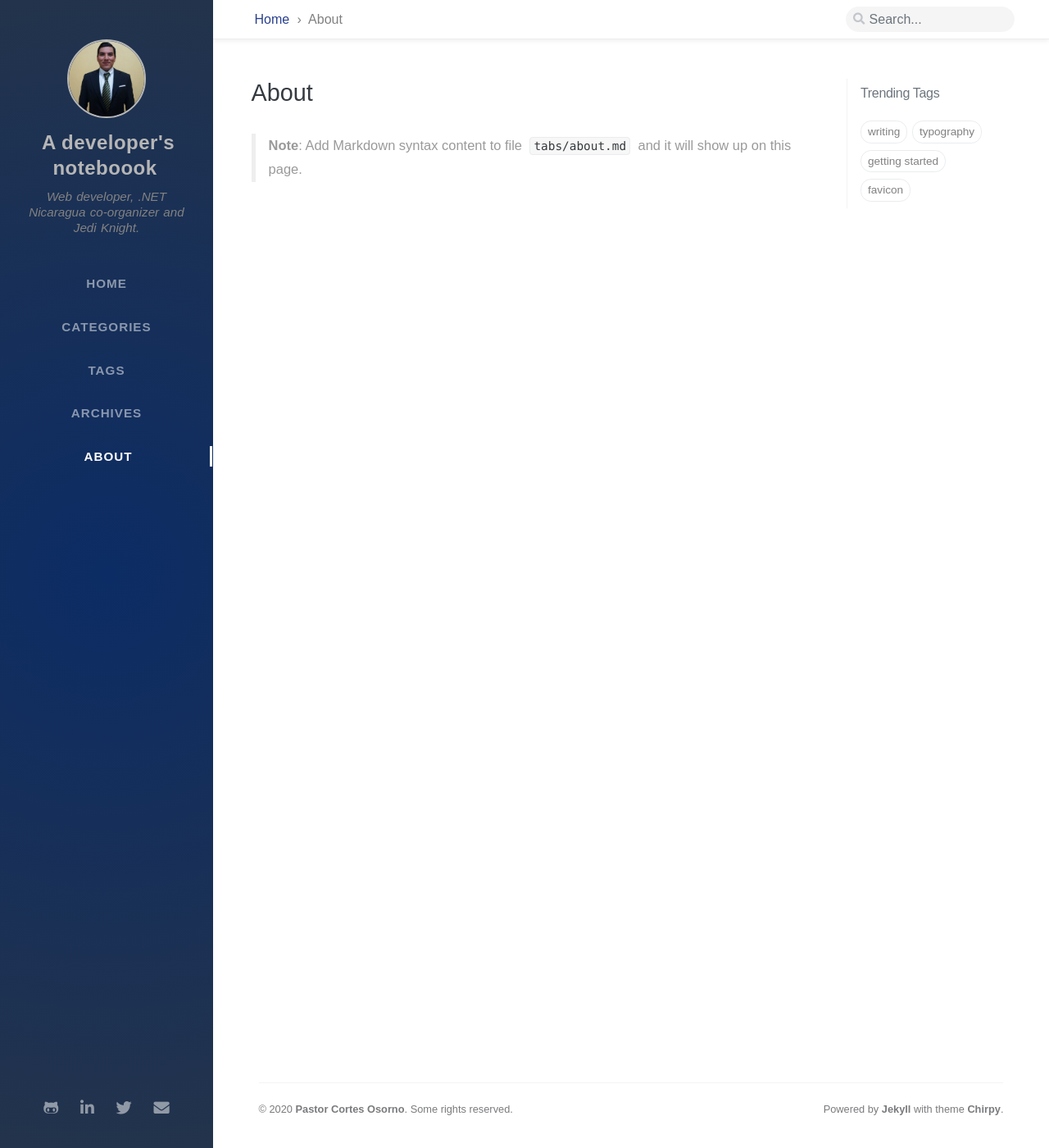
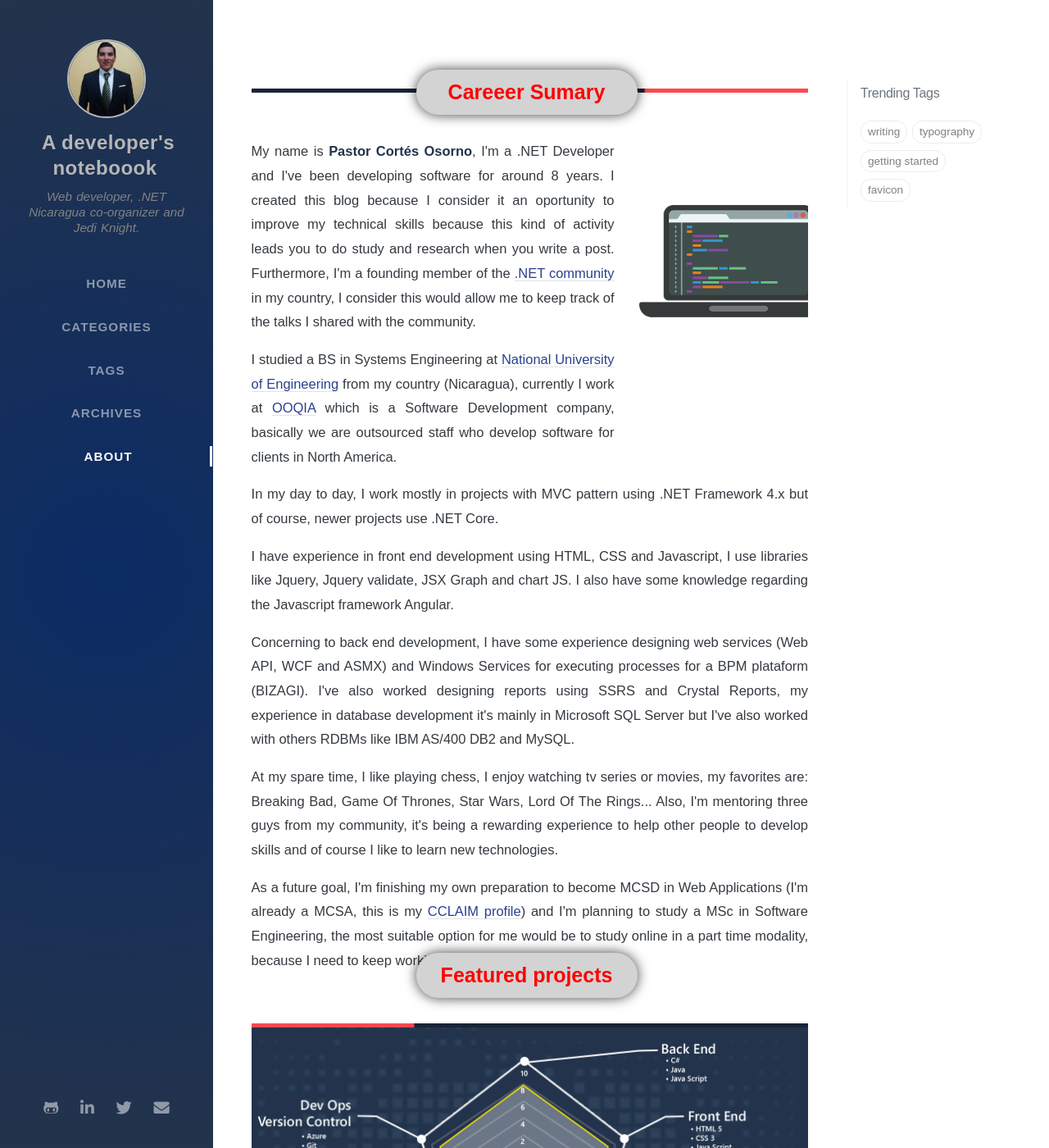
Before and after one commit to pac09/pac09.github.io, a Jekyll site: the page built from tabs/about.md, in a window 1280 px wide and 1400 px high. Shown: the whole window at 82% size. Built offline with Jekyll 4.4.1, drawn with Linux system fonts in a browser that asks for light colours; nearby versions of some CDN libraries; some web fonts are replaced; comment, search, counter and statistics services are not loaded; some of the changed text lies outside the part shown.

Commit message:
About Me page modifications

```diff
--- a/_includes/footer.html
+++ b/_includes/footer.html
@@ -21,10 +21,8 @@
 
     <div class="footer-right">
       <p class="mb-0">
-        Powered by
-        <a href="https://jekyllrb.com" target="_blank">Jekyll</a>
-        with theme
-        <a href="https://github.com/cotes2020/jekyll-theme-chirpy/">Chirpy</a>.
+        Designed with ♥ by
+        <a href="https://www.carazodesign.com/" target="_blank">Carazo & Gomez Design</a>.
       </p>
     </div>
 
--- a/_includes/head.html
+++ b/_includes/head.html
@@ -54,6 +54,8 @@
     crossorigin="anonymous">
 
   <link rel="preload" as="style" href="{{ site.baseurl }}/assets/css/main.css">
+  <link rel="preload" as="style" href="{{ site.baseurl }}/assets/css/custom-styles.css">
+
 
   <link rel="stylesheet"
     href="https://cdn.jsdelivr.net/npm/bootstrap@4.0.0/dist/css/bootstrap.min.css"
@@ -65,6 +67,7 @@
     crossorigin="anonymous">
 
   <link rel="stylesheet" href="{{ site.baseurl }}/assets/css/main.css">
+  <link rel="stylesheet" href="{{ site.baseurl }}/assets/css/custom-styles.css">
 
   {% if page.layout == 'home' %}
     <link rel="preload" href="{{ site.baseurl }}/assets/css/home.css" as="style">
--- /dev/null
+++ b/assets/css/custom-styles.scss
@@ -0,0 +1,51 @@
+---
+---
+
+.custom-section-heading {
+    -webkit-box-shadow: 0px 0px 15px 0px rgba(0,0,0,0.75);
+    -moz-box-shadow: 0px 0px 15px 0px rgba(0,0,0,0.75);
+    box-shadow: 0px 0px 15px 0px rgba(0,0,0,0.75);
+    background-color: #d3d3d3;
+    border-radius: 35px;
+    color: #ff0000;
+    font-size: 25px;
+    left: 0;
+    margin-left: auto;
+    margin-right: auto;
+    padding: 5px 15px;
+    position: absolute;
+    right: 0;
+    width: 270px;
+    text-align: center;
+    z-index: 2;
+}
+    .custom-section-heading:nth-child(2n+1) {
+        margin-top: -430px;
+    }
+    .custom-section-heading:nth-child(2n+2) {
+        margin-top: -30px;
+    }
+    .custom-section-heading:last-of-type {
+        margin-top: -40px;
+    }
+    .custom-section-heading:first-of-type {
+        margin-top: -40px;
+    }
+
+strong.personal-name {
+    color: #23334b;
+}
+
+//
+@media (max-width: 767px) {
+    .custom-laptop-code{
+        margin: 1em 0 1em 0;
+    }
+}
+
+// Medium devices (tablets, 768px and up)
+@media (min-width: 768px) {
+    .custom-laptop-code{
+        margin-top: 5em;
+    }
+}
--- a/assets/css/main.scss
+++ b/assets/css/main.scss
@@ -1359,8 +1359,8 @@ table {
     -ms-flex-pack: normal !important;
     justify-content: normal !important;
     >a {
-      width: 6.2rem;
-      height: 6.2rem;
+      width: 10.2rem;
+      height: 10.2rem;
     }
   }
 
--- a/tabs/about.md
+++ b/tabs/about.md
@@ -1,5 +1,10 @@
 ---
-title: About
+title:
+output:
+  html_document:
+     css: font-awesome-4.4.0/css/font-awesome.css
+     self_contained: yes
+
 
 # The About page
 # v2.0
@@ -7,5 +12,62 @@ title: About
 # © 2017-2019 Cotes Chung
 # MIT License
 ---
+<picture>
+  <source media="(max-width:575.98px)" srcset="/assets/img/custom/mobile-separator-01.png">
+  <img class="img-fluid" src="/assets/img/custom/separator-01.png" alt="background">
+</picture>
+<div class="custom-section-heading"><strong>Careeer Sumary</strong></div>
 
-> **Note**: Add Markdown syntax content to file `tabs/about.md` and it will show up on this page.
+<br />
+
+<div class="row">
+  <div class="col-xs-12 col-md-8 col-lg-8">
+    <p class="text-justify">My name is <strong class="personal-name">Pastor Cortés Osorno</strong>, I'm a .NET Developer and I've been developing software for around 8 years. I created this blog because I consider it an oportunity to improve my technical skills because this kind of activity leads you to do study and research when you write a post. Furthermore, I'm a founding member of the <a href="https://www.meetup.com/DotNetNicaragua/" target="_blank">.NET community</a> in my country, I consider this would allow me to keep track of the talks I shared with the community.</p>
+
+    <p class="text-justify">I studied a BS in Systems Engineering at <a href="https://www.uni.edu.ni/#/" target="_blank">National University of Engineering</a> from my country (Nicaragua), currently I work at <a href="http://ooqia.com/" target="_blank">OOQIA</a> which is a Software Development company, basically we are outsourced staff who develop software for clients in North America.</p>
+  </div>
+  <div class="col-xs-12 col-md-4 col-lg-4">
+    <picture>
+      <source media="(max-width:767px)" srcset="/assets/img/custom/mobile-laptop-code.png">
+      <img class="img-fluid custom-laptop-code" src="/assets/img/custom/laptop-code.png" alt="background">
+    </picture>
+  </div>
+</div>
+
+<p class="text-justify">In my day to day, I work mostly in projects with MVC pattern using .NET Framework 4.x but of course, newer projects use .NET Core.</p>
+
+<p class="text-justify">I have experience in front end development using HTML, CSS and Javascript, I use libraries like Jquery, Jquery validate, JSX Graph and chart JS. I also have some knowledge regarding the Javascript framework Angular.</p>
+
+<p class="text-justify">Concerning to back end development, I have some experience designing web services (Web API, WCF and ASMX) and Windows Services for executing processes for a BPM plataform (BIZAGI). I've also worked designing reports using SSRS and Crystal Reports, my experience in database development it's mainly in Microsoft SQL Server but I've also worked with others RDBMs like IBM AS/400 DB2 and MySQL.</p>
+
+<p class="text-justify">At my spare time, I like playing chess, I enjoy watching tv series or movies, my favorites are: Breaking Bad, Game Of Thrones, Star Wars, Lord Of The Rings... Also, I'm mentoring three guys from my community, it's being a rewarding experience to help other people to develop skills and of course I like to learn new technologies.</p>
+
+<p class="text-justify">As a future goal, I'm finishing my own preparation to become MCSD in Web Applications (I'm already a MCSA, this is my <a href="https://www.youracclaim.com/users/pastor-cortes-osorno/badges" target="_blank">CCLAIM profile</a>) and I'm planning to study a MSc in Software Engineering, the most suitable option for me would be to study online in a part time modality, because I need to keep working.</p>
+
+<br />
+
+<picture>
+  <source media="(max-width:575.98px)" srcset="/assets/img/custom/mobile-background-skills.png">
+  <img class="img-fluid" src="/assets/img/custom/background-skills.png" alt="background">
+</picture>
+
+<div class="custom-section-heading"><strong>Skills & Tools</strong></div>
+<div class="custom-section-heading"><strong>Featured projects</strong></div>
+
+<br />
+
+Lorem Ipsum dolor sit ammet
+
+<br />
+
+<picture>
+  <source media="(max-width:575.98px)" srcset="/assets/img/custom/mobile-separator-02.png">
+  <img class="img-fluid" src="/assets/img/custom/separator-02.png" alt="background">
+</picture>
+<div class="custom-section-heading"><strong>Contact</strong></div>
+
+<br />
+
+<p class="text-justify">Interested in hiring me for your project or just want to say hi? Please feel free to contact me, You can send me an email to: <a href="mailto:pco07@hotmail.com">pco07@hotmail.com</a></p>
+
+Want to get connected? Add me or Follow me on the social channels in the sidebar.
```
Also changed, not shown: assets/img/custom/background-skills.png (added), assets/img/custom/laptop-code.png (added), assets/img/custom/mobile-backgrond-wave.png (added), assets/img/custom/mobile-background-skills.png (added), assets/img/custom/mobile-laptop-code.png (added), assets/img/custom/mobile-separator-01.png (added), assets/img/custom/mobile-separator-02.png (added), assets/img/custom/separator-01.png (added), assets/img/custom/separator-02.png (added).
